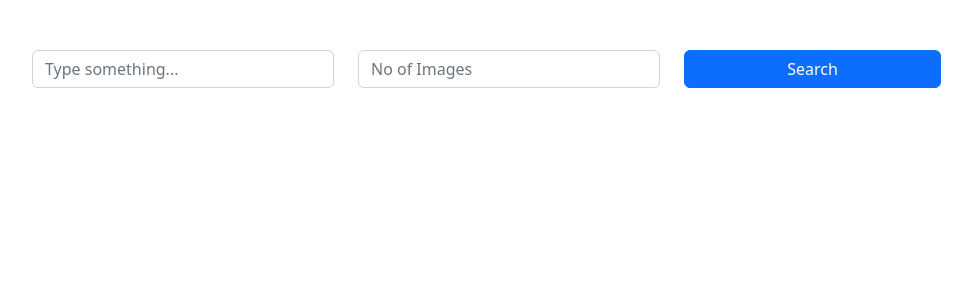
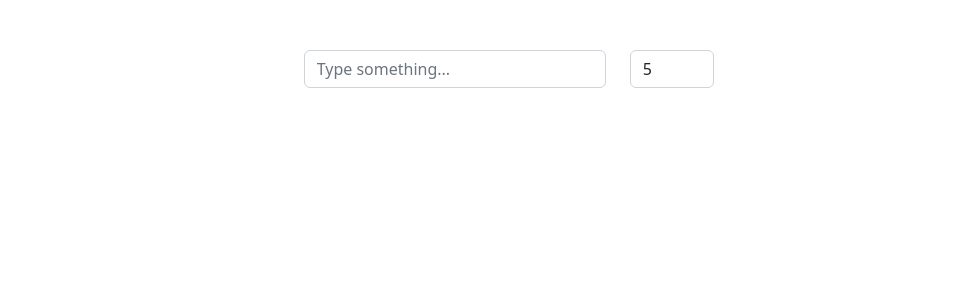
Before and after one commit to burakong/image-search, an Angular app: page / in a window 1280 px wide. Shown: the top 300 px of the page, without its empty margins (131-1103 px from the left). Built offline with nearby package versions, Linux system fonts and the light colour scheme.

Commit message:
delete the search button and add instead of this a new keydown event whichone automatically fires the search method after a key event

```diff
--- a/src/app/image-search/image-search.component.html
+++ b/src/app/image-search/image-search.component.html
@@ -1,14 +1,12 @@
 <div class="card-header main-search">
     <div class="row justify-content-center">
         <div class="col-12 col-md-3 col-xl-3">
-            <input [(ngModel)]="searchData" class="form-control" placeholder="Type something..." type="text">
+            <input [(ngModel)]="searchData" class="form-control" placeholder="Type something..." type="text"
+                (keyup)="search()">
         </div>
-        <div class="col-12 col-md-3 col-xl-3">
-            <input name="deliveryNumber" [(ngModel)]="perPage" class="form-control" placeholder="No of Images"
-                type="text">
-        </div>
-        <div class="col-12 col-md-3 col-xl-3">
-            <input type=" button" (click)="search()" value="Search" class="btn btn-primary search-btn">
+        <div class="col-12 col-md-2 col-xl-1">
+            <input name="deliveryNumber" [(ngModel)]="perPage" class="form-control" placeholder="No. of Images"
+                type="number" min="0">
         </div>
     </div>
 </div>
--- a/src/app/image-search/image-search.component.ts
+++ b/src/app/image-search/image-search.component.ts
@@ -9,7 +9,7 @@ import { PhotoSearchService } from '../photo-search.service';
 export class ImageSearchComponent {
 
   searchData: any;
-  perPage: any;
+  perPage: number = 5;
   photos: any = [];
   constructor(private photoSearchService: PhotoSearchService) { }
 
```
